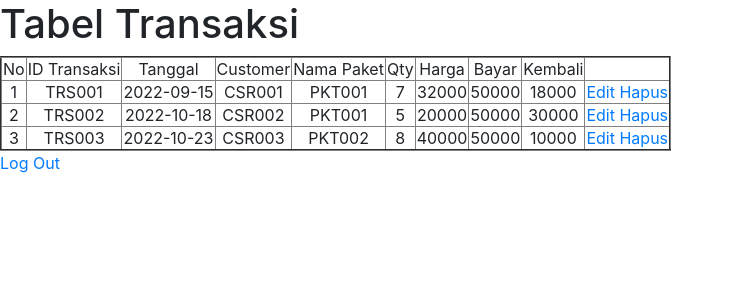
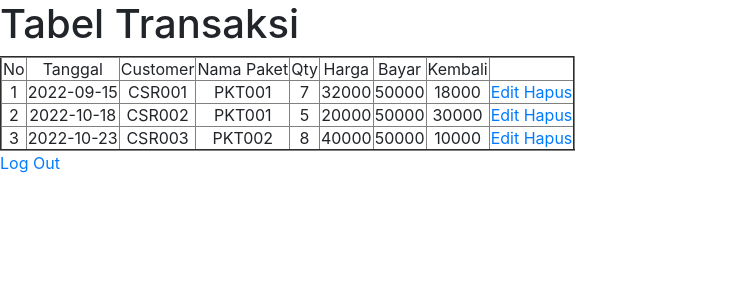
Before and after one commit to riafara/LaundryMiracleBubbles, a PHP site: page /transaksi.php in a window 1280 px wide. Shown: the top 300 px of the page, without its empty margins (0-734 px from the left). Run offline with PHP 8.4, Linux system fonts and the light colour scheme; data comes from the database, SQL or seed files in the repository; data that the repository does not hold is empty.

Commit message:
Update transaksi.php

```diff
--- a/transaksi.php
+++ b/transaksi.php
@@ -14,7 +14,6 @@ require ("koneksi.php");
         <table border='2' style="text-align:center">
             <tr>
                 <td>No</td>
-                <td>ID Transaksi</td>
                 <td>Tanggal</td>
                 <td>Customer</td>
                 <td>Nama Paket</td>
@@ -32,7 +31,6 @@ require ("koneksi.php");
 
 
             while ($row = mysqli_fetch_array($result)){
-                $id = $row['id_transaksi'];
                 $tgl = $row['tanggal'];
                 $cus = $row['id_customer'];
                 $paket = $row['id_paket'];
@@ -44,7 +42,6 @@ require ("koneksi.php");
             ?>
             <tr>
                 <td><?php echo $no; ?></td>
-                <td><?php echo $id; ?></td>
                 <td><?php echo $tgl; ?></td>
                 <td><?php echo $cus; ?></td>
                 <td><?php echo $paket; ?></td>
@@ -62,6 +59,6 @@ require ("koneksi.php");
             $no++;
             }?>
         </table>
-        <a href="home.php">Log Out</a>
+        <a href="login.php">Log Out</a>
     </body>
 </html>
```
